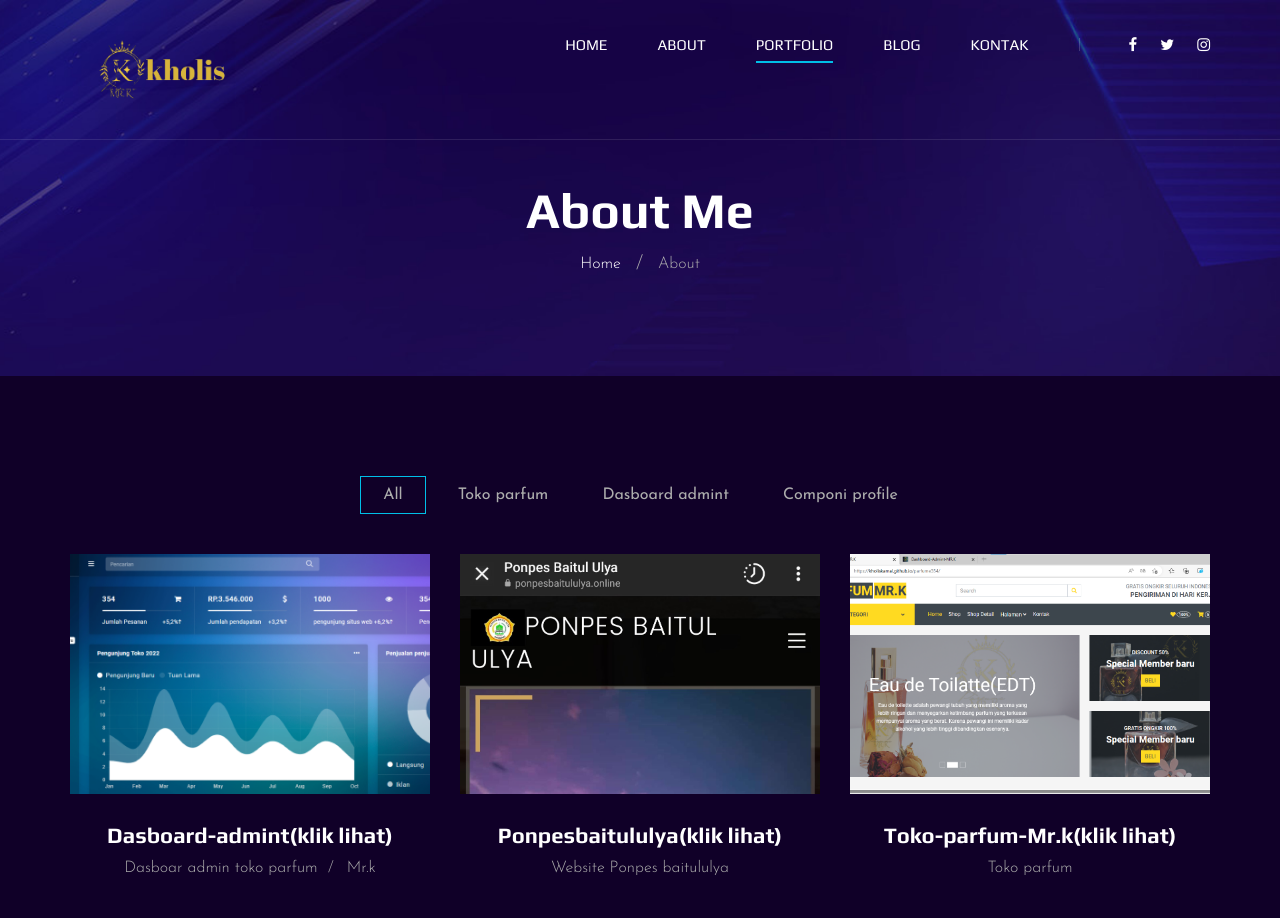
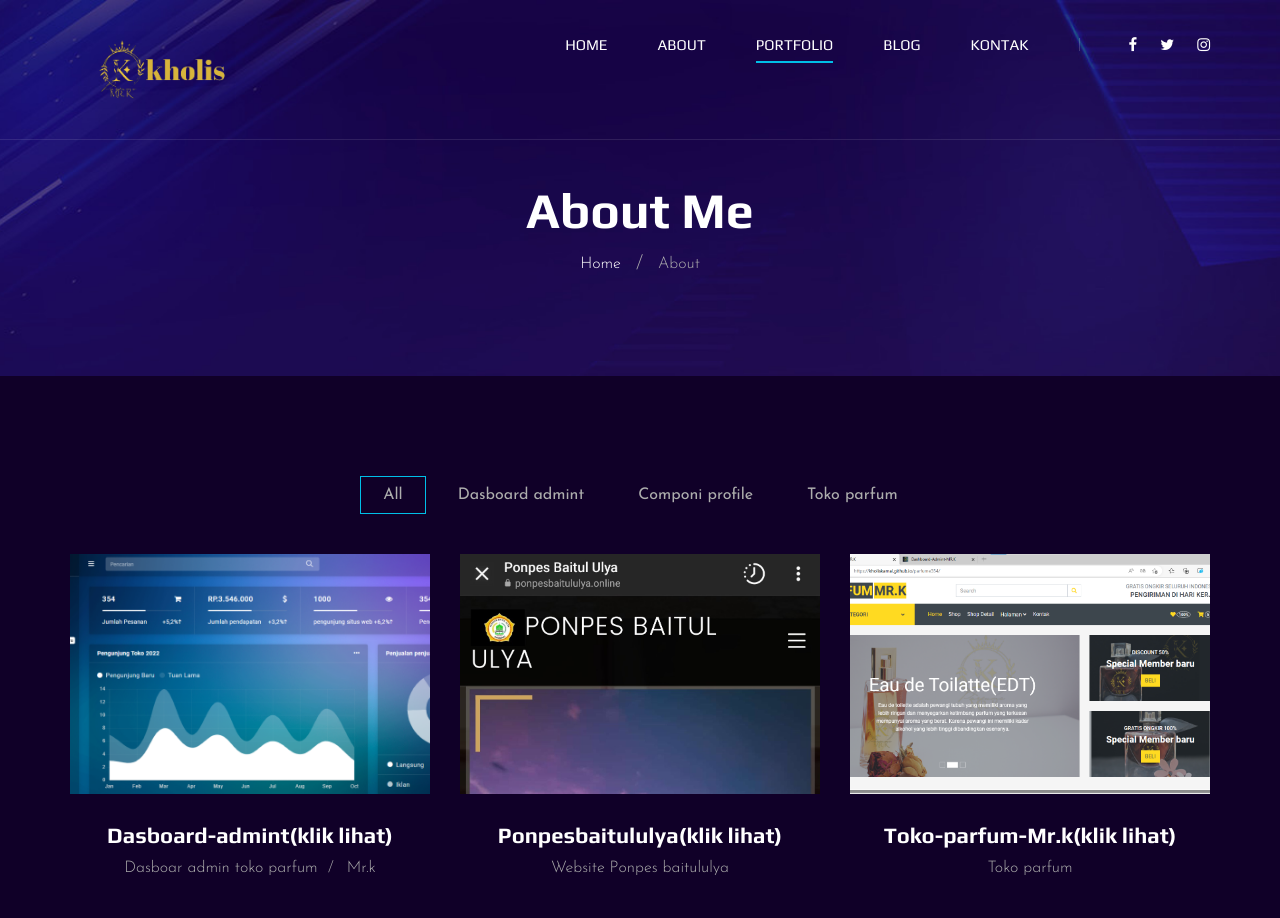
Before and after one commit to kholiskamal/portfolio-2, a plain HTML site: page portfolio.html in a window 1280 px wide. Shown: the top 918 px of the page. Drawn offline with Linux system fonts and the light colour scheme.

Commit message:
Update portfolio.html

```diff
--- a/portfolio.html
+++ b/portfolio.html
@@ -109,9 +109,9 @@
           <div class="col-lg-12">
             <ul class="portfolio__filter">
               <li class="active" data-filter="*">All</li>
-              <li data-filter=".branding">Toko parfum</li>
-              <li data-filter=".digital-marketing">Dasboard admint</li>
-              <li data-filter=".web">Componi profile</li>
+              <li data-filter=".branding">Dasboard admint</li>
+              <li data-filter=".digital-marketing">Componi profile</li>
+              <li data-filter=".web">Toko parfum</li>
             </ul>
           </div>
         </div>
```
